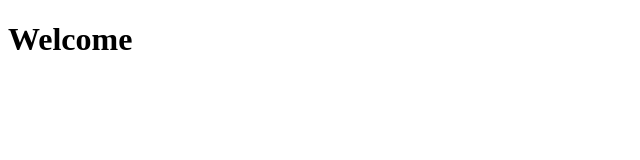
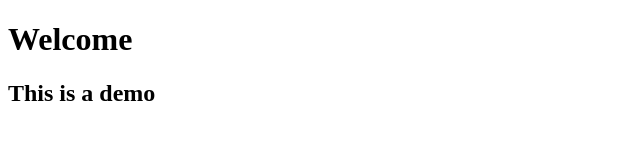
Before and after one commit to Estheryomi/index.html, a plain HTML site: page index.html in a window 1280 px wide. Shown: the whole page, without its empty margins (0-640 px from the left). Drawn offline with Linux system fonts and the light colour scheme.

Commit message:
Still testing

```diff
--- a/index.html
+++ b/index.html
@@ -8,6 +8,6 @@
 </head>
 <body>
     <h1>Welcome</h1>
-
+    <h2>This is a demo</h2>
 </body>
 </html>
```
